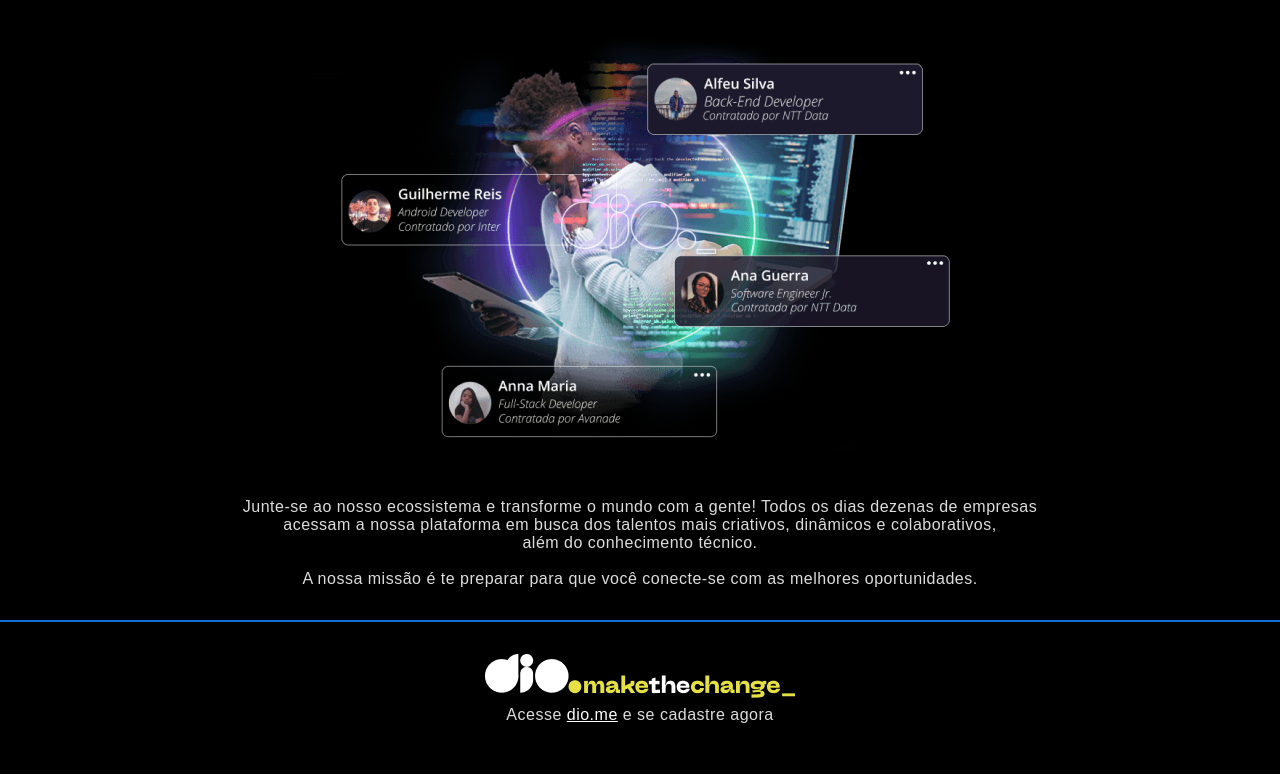
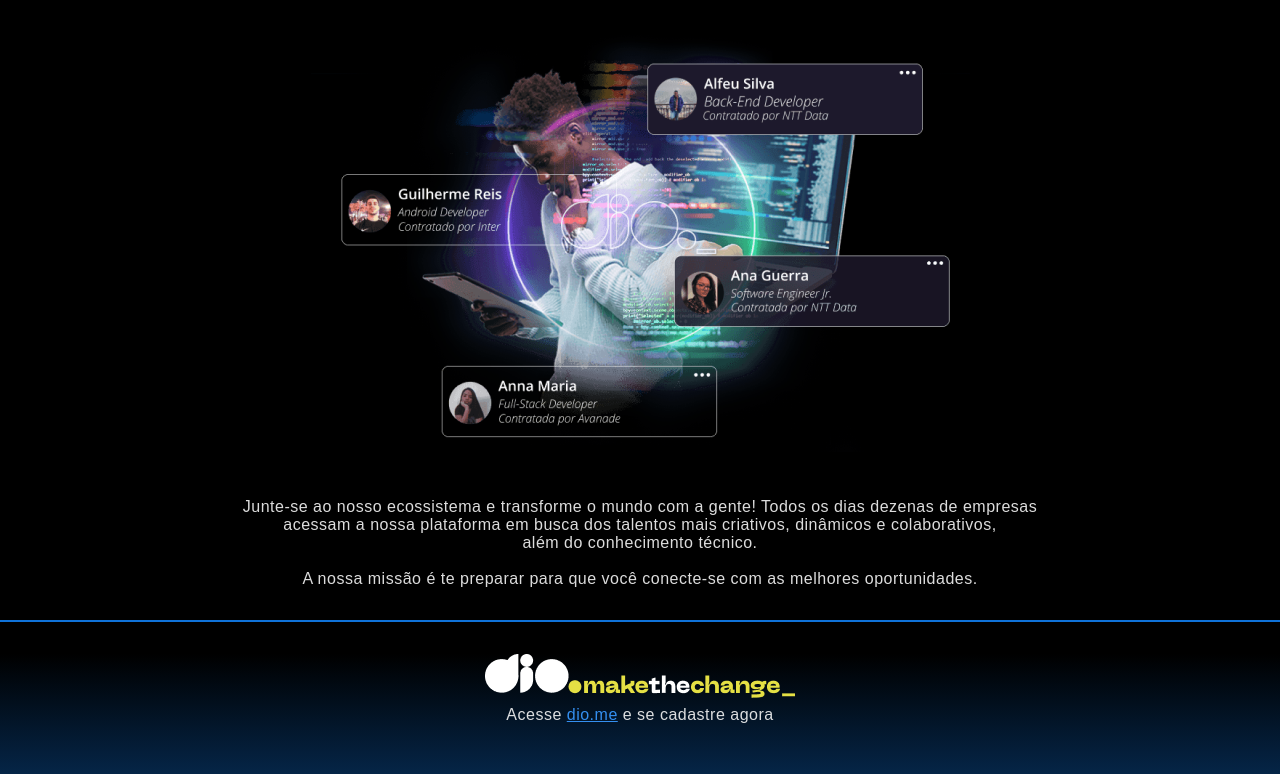
Before and after one commit to BryanTS17/Projeto-landing-page, a plain HTML site: page index.html in a window 1280 px wide. Shown: the part 1710-2484 px from the top of the page. Drawn offline with Linux system fonts and the light colour scheme.

Commit message:
melhorei o footer

```diff
--- a/pasta CSS/CSS main.css
+++ b/pasta CSS/CSS main.css
@@ -4,6 +4,10 @@
   background-color: #000;
   overflow-x: hidden;
   overflow-y: scroll;
+}
+
+footer {
+  background-image: linear-gradient(to top,#052547, #000000bb);
 }
 
 h1 {
@@ -36,6 +40,7 @@
 
 a {
   display: inline;
+  color: #348ff0;
   font: bolder;
 }
 
```
